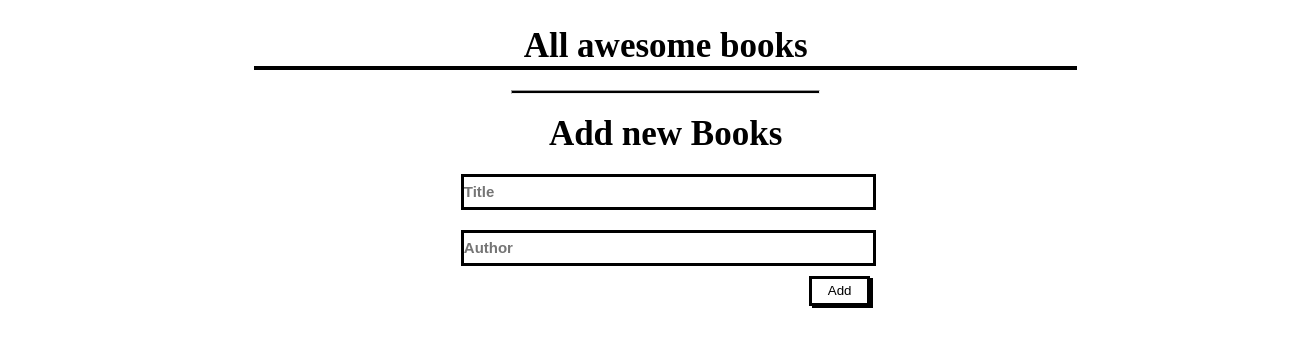
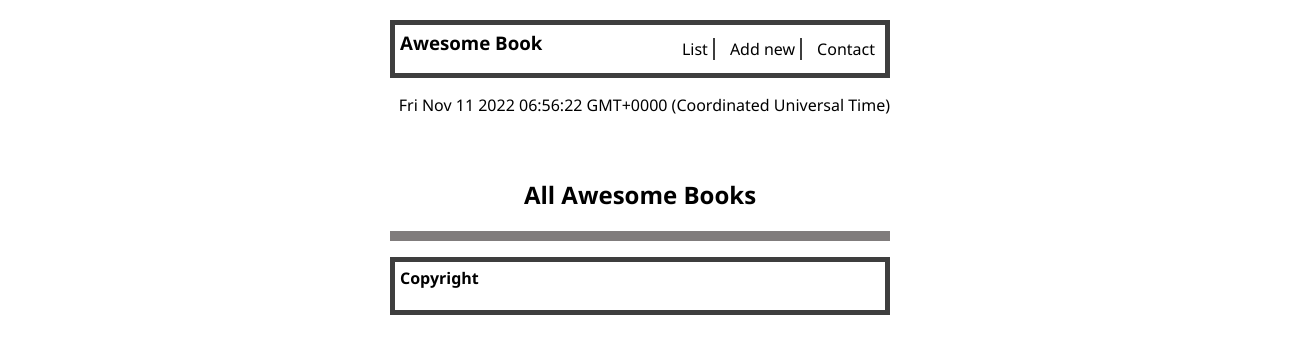
Before and after one commit to Anwaar12/Awesome-books, a website: page index.html in a window 1280 px wide. Shown: the whole page, 1306 px wide, since content can reach past the window. Drawn offline with Linux system fonts and the light colour scheme.

Commit message:
Refactoring project to use Javascript classses

```diff
--- a/index.html
+++ b/index.html
@@ -1,24 +1,61 @@
 <!DOCTYPE html>
 <html lang="en">
   <head>
-    <meta charset="UTF-8">
-    <meta http-equiv="X-UA-Compatible" content="IE=edge">
-    <meta name="viewport" content="width=device-width, initial-scale=1.0">
-    <title>Awesome Books</title>
-    <link rel="stylesheet" href="style.css">
+    <meta charset="UTF-8" />
+    <meta http-equiv="X-UA-Compatible" content="IE=edge" />
+    <meta name="viewport" content="width=device-width, initial-scale=1.0" />
+    <link rel="stylesheet" href="./style.css" />
+    <title>Awesome books</title>
   </head>
   <body>
-    <div class="content">
-        <h1 class="heading">All awesome books</h1>
-        <div class="books"></div>
-        <hr>
+    <header class="book-selection">
+      <h3 class="book-selector">Awesome Book</h3>
+      <ul class="links">
+        <li class="links-desc" id="link-list">List</li>
+        <li class="links-desc" id="link-add">Add new</li>
+        <li class="links-desc" id="link-contact">Contact</li>
+      </ul>
+    </header>
+    <span class="date">
+      <p class="date-time">November 11, 2022 | 08:10 am</p>
+    </span>
+    <section class="book-container">
+      <div class="book-shelf">
+        <h1 class="app-name">All Awesome Books</h1>
+        <p class="book-list"></p>
+      </div>
       <form class="form">
-            <h2 class="heading1">Add new Books</h2>
-            <input type="text" id="title" name="title" placeholder="Title" required>
-            <input type="text" id="author" name="author" placeholder="Author" required>
-            <button class="add-btn" type="submit">Add</button>
+        <h2 class="form-title">Add a new book</h2>
+        <ul class="nobulls">
+          <li class="description">
+            <input type="text" name="title" id="title" placeholder="Title" />
+          </li>
+          <li>
+            <input type="text" name="author" id="author" placeholder="Author" />
+          </li>
+          <li>
+            <button type="submit" name="book-add-button" id="book-add-button">
+              Add
+            </button>
+          </li>
+        </ul>
       </form>
+    </section>
+    <div class="contact">
+      <h2 class="contact-title">Contact information</h2>
+      <p>Do you have any questions or you just want to say 'Hello'?</p>
+      <p>You can reach out to us!</p>
+      <ul>
+        <li>Our e-mail mail&&&@mail.com</li>
+        <li>Our phone number: 0432374273</li>
+        <li>Our address: Islambad Pakistan</li>
+      </ul>
     </div>
+    <!-- footer -->
+    <footer class="footer">
+      <h5 class="footer-title">Copyright</h5>
+      <div class="contributor">
+    </footer>
     <script src="script.js"></script>
   </body>
 </html>
--- a/script.js
+++ b/script.js
@@ -1,63 +1,111 @@
-/* eslint-disable max-classes-per-file */
-class Book {
-  constructor(title, author) {
-    this.title = title;
-    this.author = author;
+const storageKey = "awesomeBooks";
+const currentFormTitle = document.querySelector("#title");
+const currentFormAuthor = document.querySelector("#author");
+const currentFormBookAddButton = document.querySelector("#book-add-button");
+const linkAdd = document.querySelector("#link-add");
+const linkList = document.querySelector("#link-list");
+const linkContact = document.querySelector("#link-contact");
+const books = document.querySelector(".book-shelf");
+const form = document.querySelector(".form");
+const contact = document.querySelector(".contact");
+const dateTime = document.querySelector(".date-time");
+const timeNow = new Date();
+
+class BookShelf {
+  constructor() {
+    this.arrBooks = [];
+  }
+
+  addBook(newTitle, newAuthor) {
+    const newBook = {
+      id: timeNow.getTime(),
+      title: newTitle,
+      author: newAuthor,
+    };
+
+    this.arrBooks.push(newBook);
+  }
+
+  removeBook(id) {
+    this.arrBooks = this.arrBooks.filter((book) => book.id !== id);
+  }
+
+  saveDataToLocalStorage() {
+    localStorage.setItem(storageKey, JSON.stringify(this.arrBooks));
+  }
+
+  showBooks() {
+    function addElement(elementType, parent, className) {
+      const element = document.createElement(elementType);
+      element.classList.add(className);
+      parent.appendChild(element);
+      return element;
+    }
+
+    const bookList = document.querySelector(".book-list");
+    this.arrBooks.forEach((book) => {
+      const bookItem = addElement("div", bookList, "book-item");
+      const bookTitle = addElement("div", bookItem, "book-title");
+      bookTitle.innerHTML = `" ${book.title} "    by ${book.author}`;
+
+      const bookRemoveButton = addElement(
+        "button",
+        bookItem,
+        "book-remove-button"
+      );
+      bookRemoveButton.innerHTML = "Remove";
+
+      bookRemoveButton.addEventListener("click", () => {
+        this.removeBook(book.id);
+        this.saveDataToLocalStorage();
+        window.location.reload();
+      });
+    });
+  }
+
+  loadDataFromLocalStorage() {
+    const dataLoaded = JSON.parse(localStorage.getItem(storageKey));
+    if (dataLoaded == null) {
+      this.arrBooks = [];
+    } else {
+      this.arrBooks = dataLoaded;
+    }
+
+    this.showBooks();
   }
 }
 
-const book = document.getElementsByClassName('books')[0];
+const awesomeBookShelf = new BookShelf();
 
-class display {
-  static getBooks() {
-    let books;
-    if (localStorage.getItem('books') == null) {
-      books = [];
-    } else {
-      books = JSON.parse(localStorage.getItem('books'));
-    }
-    return books;
-  }
+currentFormBookAddButton.addEventListener("click", () => {
+  const title = currentFormTitle.value;
+  const author = currentFormAuthor.value;
+  awesomeBookShelf.addBook(title, author);
+  awesomeBookShelf.saveDataToLocalStorage();
+});
 
-  static displayBooks() {
-    const books = display.getBooks();
-    let dp = '';
-    books.forEach((book, i) => {
-      dp += `
-              <div class="allbooks">
-              <p>"${book.title}" by ${book.author}</p>
-              <button class="removeBtn" onclick="display.removeBook(${i})">Remove</button>
-              </div>`;
-    });
-    book.innerHTML = dp;
-  }
+linkList.addEventListener("click", () => {
+  books.classList.remove("hide");
+  form.classList.add("hide");
+  contact.classList.add("hide");
+});
 
-  static addBook() {
-    const titleInput = document.querySelector('#title').value;
-    const authorInput = document.querySelector('#author').value;
-    if (titleInput !== '' && authorInput !== '') {
-      const newBook = new Book(titleInput, authorInput);
-      const books = display.getBooks();
-      books.push(newBook);
-      localStorage.setItem('books', JSON.stringify(books));
-      this.displayBooks();
-    }
-  }
+linkAdd.addEventListener("click", () => {
+  books.classList.add("hide");
+  form.classList.remove("hide");
+  contact.classList.add("hide");
+});
 
-  static removeBook(id) {
-    const books = display.getBooks();
-    const bookIndex = books.findIndex((item, i) => i === id);
-    books.splice(bookIndex, 1);
-    localStorage.setItem('books', JSON.stringify(books));
-    this.displayBooks();
-  }
-}
-window.addEventListener('DOMContentLoaded', () => {
-  display.displayBooks();
+linkContact.addEventListener("click", () => {
+  books.classList.add("hide");
+  form.classList.add("hide");
+  contact.classList.remove("hide");
 });
-const form = document.querySelector('.form');
-form.addEventListener('submit', (evt) => {
-  evt.preventDefault();
-  display.addBook();
-  form.reset();
-});
+
+window.onload = () => {
+  books.classList.remove("hide");
+  form.classList.add("hide");
+  contact.classList.add("hide");
+  awesomeBookShelf.loadDataFromLocalStorage();
+  dateTime.innerHTML = timeNow;
+};
--- a/style.css
+++ b/style.css
@@ -1,112 +1,139 @@
-* {
-  padding: 0;
-  margin: 0;
+body {
+  max-width: 500px;
+  margin: 0 auto;
+  font-family: "Segoe UI", Tahoma, Geneva, Verdana, sans-serif;
 }
 
-body {
-  width: 100%;
-  height: 100vh;
-  display: flex;
-  flex-direction: column;
-  justify-content: flex-start;
-  align-items: center;
-  margin: 2%;
+li {
+  list-style-type: none;
 }
 
-.content {
-  width: 80%;
+.book-selection {
+  max-width: 500px;
+  margin: 0 auto;
+  height: 6vh;
+  margin-top: 20px;
   display: flex;
-  flex-direction: column;
+  justify-content: space-between;
+  border: 5px solid #3e3e3e;
+}
+
+.book-selector {
+  margin: 5px 0 0 5px;
+}
+
+.links {
+  display: flex;
   justify-content: center;
   align-items: center;
 }
 
-.heading {
-  text-align: center;
-  font-size: 35px;
+.links-desc {
+  list-style: none;
+  border-right: 2px solid #3e3e3e;
+  margin: 0 5px;
+  padding: 0 5px;
 }
 
-hr {
-  width: 30%;
-  height: 2px;
-  margin-top: 20px;
-  background-color: black;
+#link-contact {
+  border-style: none;
 }
 
-.books {
-  width: 80%;
-  border: 2px solid black;
+.links-desc:hover {
+  color: blue;
+  cursor: pointer;
 }
 
-.allbooks {
-  width: 98.65%;
-  display: flex;
-  justify-content: space-between;
-  align-items: center;
-  padding: 0 0.5rem 0 0.5rem;
+.date {
+  float: right;
+  margin-bottom: 30px;
 }
 
-.allbooks:nth-of-type(odd) {
-  background-color: #d3d3d3;
-  height: 50px;
+.book-container {
+  max-width: 500px;
+  margin: 0 auto;
+  margin-top: 100px;
 }
 
-.allbooks:nth-of-type(even) {
-  background-color: #fff;
-  height: 50px;
+.book-list {
+  border: 5px solid #807c7c;
 }
 
-.allbooks p {
-  font-size: 18px;
-  font-weight: 700;
+.app-name {
+  text-align: center;
 }
 
-.removeBtn {
-  width: 15%;
-  height: 30px;
-  border: 3px solid black;
-  background-color: white;
-  box-shadow: 3px 2px 0 black;
+.nobulls {
+  list-style: none;
+}
+
+.description {
+  margin-bottom: 10px;
+}
+
+button#book-add-button {
+  margin-top: 10px;
+}
+
+.book-remove-button {
+  position: absolute;
+  top: 5px;
+  right: 5px;
+}
+
+.book-item {
+  padding: 5px 5px;
+  position: relative;
+}
+
+.book-item:nth-child(even) {
+  background-color: #807c7c;
+}
+
+.book-title,
+.book-author {
+  margin-bottom: 5px;
+  font-weight: bold;
 }
 
 .form {
-  width: 40%;
-  display: flex;
-  flex-direction: column;
-  justify-content: center;
-  gap: 20px;
-  margin-top: 20px;
+  text-align: center;
+}
+
+.form-title {
+  font-size: 24px;
+}
+
+.contact-title {
+  text-align: center;
+}
+
+.footer {
+  max-width: 500px;
+  margin: 0 auto;
+  border: 5px solid #3e3e3e;
+  height: 6vh;
   position: relative;
 }
 
-.heading1 {
-  text-align: center;
-  font-size: 35px;
+.footer-title {
+  margin: 5px;
+  text-transform: capitalize;
+  font-size: 16px;
 }
 
-.add-btn {
-  width: 15%;
-  height: 30px;
-  border: 3px solid black;
-  background-color: white;
-  box-shadow: 3px 2px 0 black;
+.contributor {
   position: absolute;
-  bottom: -40px;
   right: 0;
+  top: -10px;
+  display: flex;
+  margin: 0 5px;
 }
 
-#title {
-  width: 100%;
-  height: 30px;
-  font-size: 15px;
-  font-weight: 700;
-  border: 3px solid black;
+.contributors {
+  padding: 0 5px;
 }
 
-#author {
-  width: 100%;
-  height: 30px;
-  font-size: 15px;
-  font-weight: 700;
-  border: 3px solid black;
+.hide {
+  display: none;
 }
```
Lines whose indentation alone changed are shown as unchanged.
